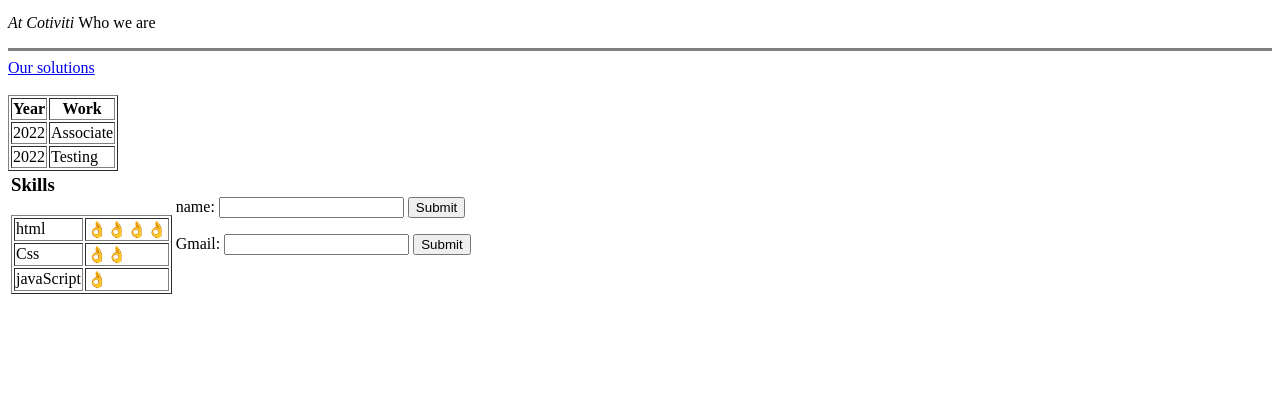
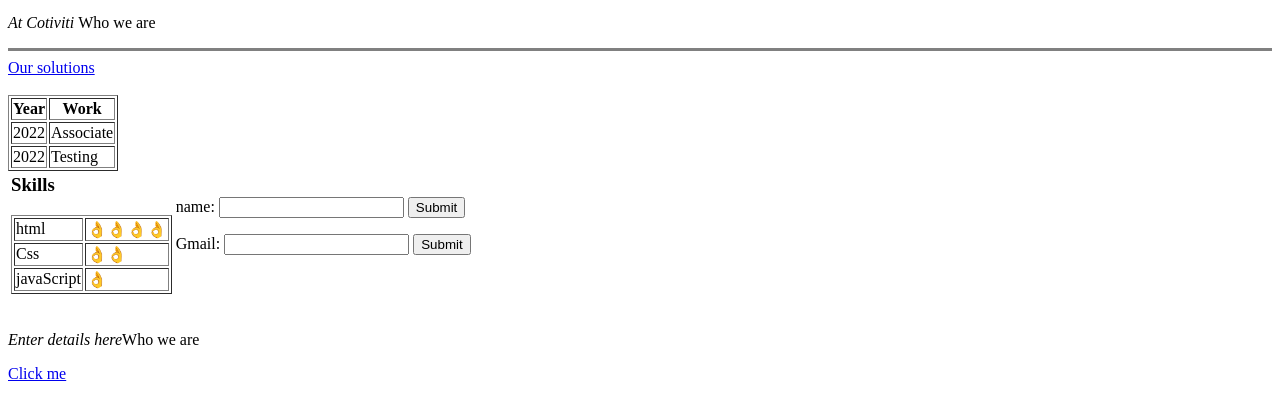
Before and after one commit to RaviGoudzz/demohtml, a plain HTML site: page index.html in a window 1280 px wide. Shown: the part 262-682 px from the top of the page. Drawn offline with Linux system fonts and the light colour scheme.

Commit message:
added contact page

```diff
--- a/index.html
+++ b/index.html
@@ -72,5 +72,9 @@
   </form>
   </td>
 </tr>
-</table>  </body>
+</table>
+  <br>
+       <p><em>Enter details here</em>Who we are</p>
+      <a href="contactme.html">Click me</a>
+      </body>
 </html>
```
